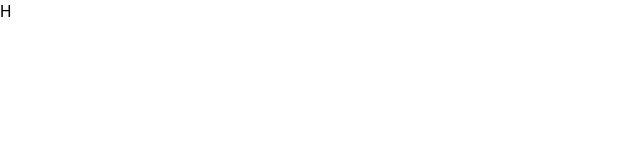
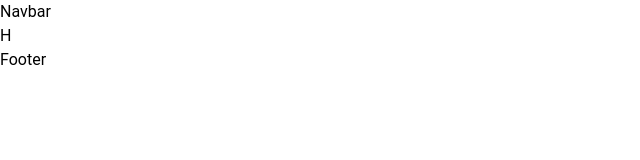
Before and after one commit to VivekDudi-Github/E-commerce_1, a React (Vite) app: page / in a window 1280 px wide. Shown: the top 160 px of the page, without its empty margins (0-640 px from the left). Built offline with nearby package versions, Linux system fonts and the light colour scheme.

Commit message:
added react-router-dom

```diff
--- a/src/App.jsx
+++ b/src/App.jsx
@@ -20,5 +20,4 @@ function App() {
     </>
   )
 }
-
 export default App
--- a/src/components/pages/home/Home.jsx
+++ b/src/components/pages/home/Home.jsx
@@ -1,8 +1,11 @@
 import React from 'react'
+import Layout from "../../layout/Layout"
 
 function Home() {
   return (
-    <div>H</div>
+    <Layout>
+      H
+    </Layout>
   )
 }
 
```
